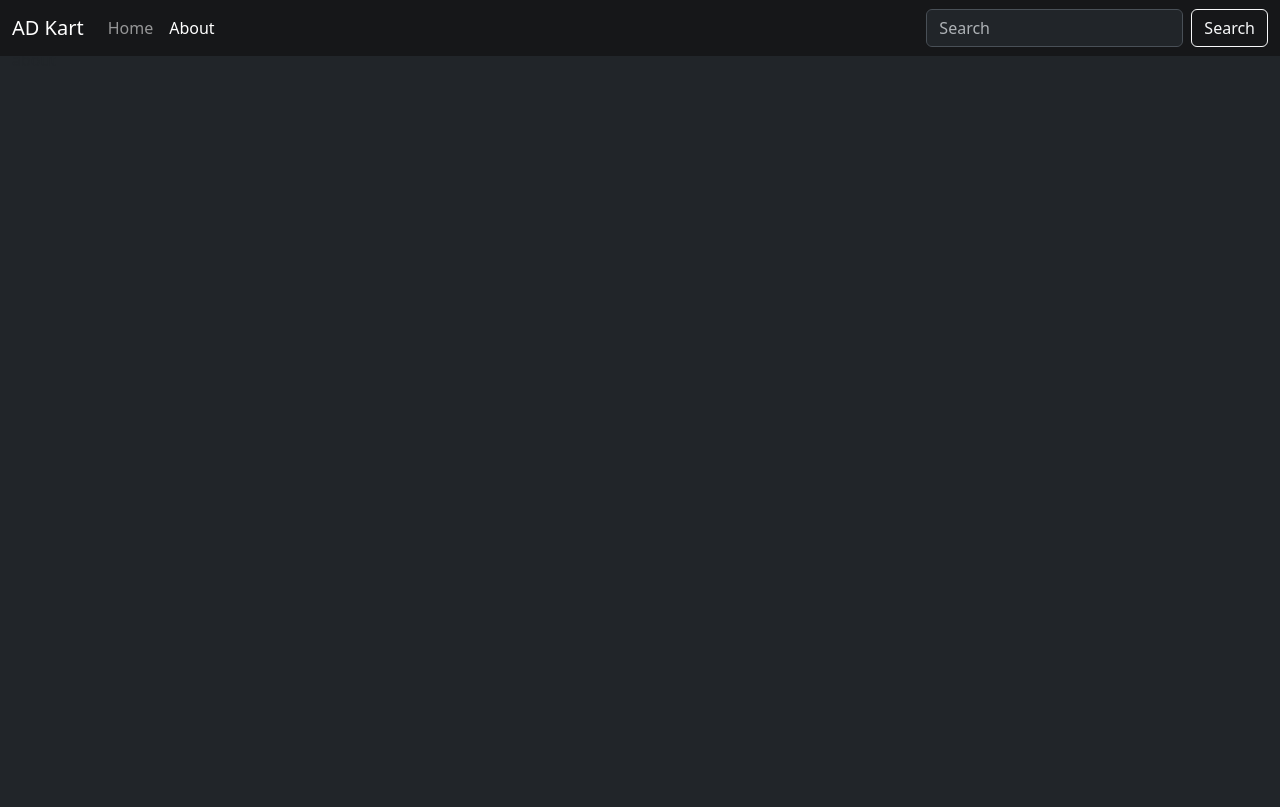
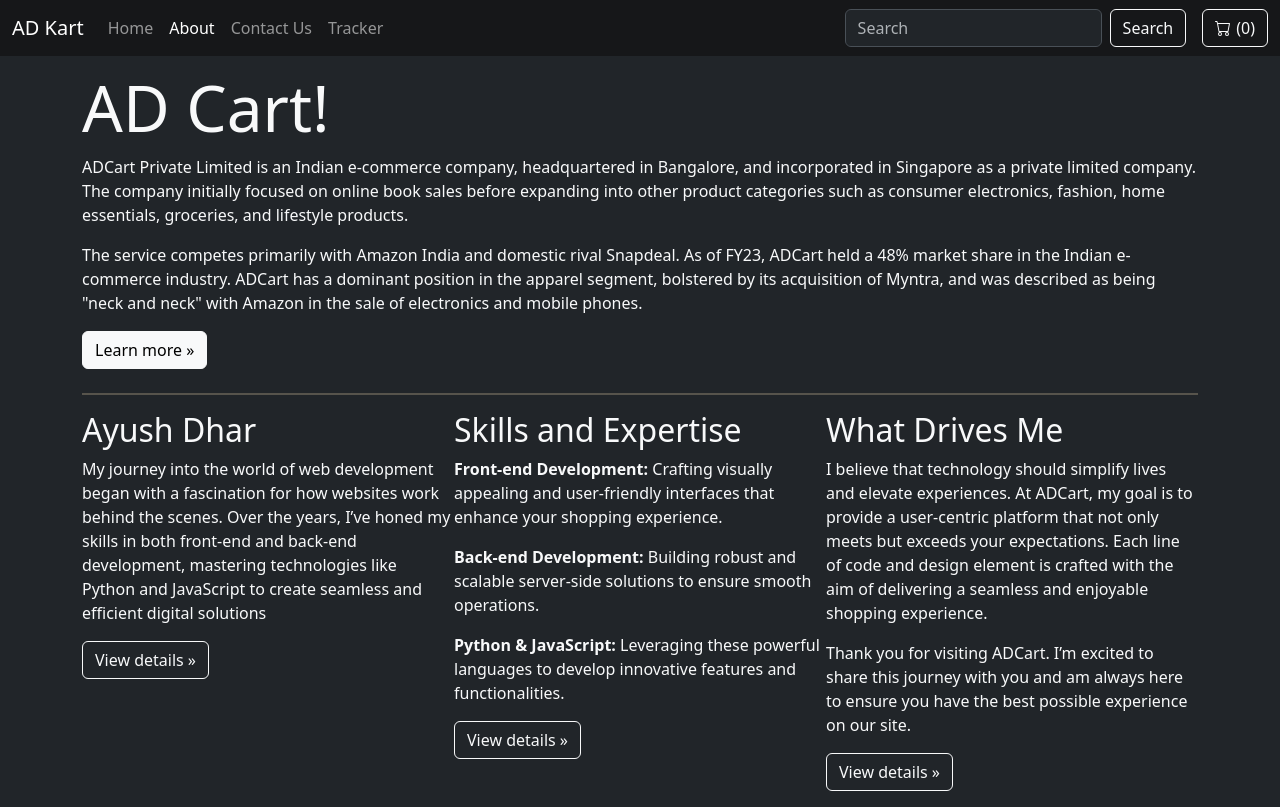
Before and after one commit to dharayush7/adKart, a Django app: page /shop/about/ in a window 1280 px wide. Before the commit the page ends 56 px from the top, so only its background shows below. Run offline with Django 5.2, Linux system fonts and the light colour scheme.

Commit message:
Product page added and about page done

```diff
--- /dev/null
+++ b/shop/static/css/popover.css
@@ -0,0 +1,10 @@
+.custom-popover {
+    --bs-popover-max-width: 700px;
+    --bs-popover-border-color: #424242;
+    --bs-popover-header-bg: #424242;
+    --bs-popover-header-color: #ffffff ;
+    --bs-popover-body-padding-x: 1rem;
+    --bs-popover-bg: #1f1f1f;
+    --bs-popover-body-color: white;
+    --bs-popover-body-padding-y: .5rem;
+}
--- a/shop/static/script/index.js
+++ b/shop/static/script/index.js
@@ -1,6 +1,4 @@
 const cartbtns = document.querySelectorAll(".cart");
-
-
 
 let cart = {};
 
@@ -27,6 +25,8 @@ cartbtns.forEach((cartbtn) => {
     }
 
     text.innerText = `In cart: ${cart[id]}`;
+    cartLink.innerText = `(${Object.keys(cart).length})`;
     localStorage.setItem("cart", JSON.stringify(cart));
+
   });
 });
--- /dev/null
+++ b/shop/static/script/script.js
@@ -0,0 +1,19 @@
+let cartLink = document.getElementById("cartLink");
+let pop = document.getElementById("pop")
+let body = document.querySelector('.popover-body')
+
+cart = localStorage.getItem('cart')
+
+if(cart){
+    jsonCart = JSON.parse(cart);
+    cartLink.innerHTML = `(${Object.keys(jsonCart).length})`
+}
+
+pop.setAttribute("data-bs-content", `<p>Hi</p>`);
+
+const popoverTriggerList = document.querySelectorAll(
+  '[data-bs-toggle="popover"]'
+);
+const popoverList = [...popoverTriggerList].map(
+  (popoverTriggerEl) => new bootstrap.Popover(popoverTriggerEl)
+);
--- a/shop/templates/shop/about.html
+++ b/shop/templates/shop/about.html
@@ -3,18 +3,110 @@
 {% block title %} about {% endblock %}
 
 
+{% block style %}
+<style>
+  .bd-placeholder-img {
+    font-size: 1.125rem;
+    text-anchor: middle;
+    -webkit-user-select: none;
+    -moz-user-select: none;
+    -ms-user-select: none;
+    user-select: none;
+  }
+
+  @media (min-width: 768px) {
+    .bd-placeholder-img-lg {
+      font-size: 3.5rem;
+    }
+  }
+</style>
+{% endblock %}
+
+
 {% block navLink %}
 <li class="nav-item">
-    <a class="nav-link" href="/shop">Home</a>
+  <a class="nav-link" href="/shop">Home</a>
 </li>
 <li class="nav-item">
-    <a class="nav-link active" aria-current="page" href="/shop/about">About</a>
+  <a class="nav-link active" aria-current="page" href="/shop/about">About</a>
+</li>
+<li class="nav-item">
+  <a class="nav-link" href="/shop/contact">Contact Us</a>
+</li>
+<li class="nav-item">
+  <a class="nav-link" href="/shop/track">Tracker</a>
 </li>
 {% endblock %}
 
 
 {% block body %}
-<div class="container-fluid mt-5">
-    about
+<div class="container-fluid" style="margin-top: 70px;">
+  <main role="main">
+
+    <!-- Main jumbotron for a primary marketing message or call to action -->
+    <div class="jumbotron mb-4">
+      <div class="container">
+        <h1 class="display-3 text-light">AD Cart!</h1>
+        <p class="text-light">ADCart Private Limited is an Indian e-commerce company, headquartered in Bangalore, and
+          incorporated in Singapore as a
+          private limited company. The company initially focused on online book sales before expanding into other
+          product
+          categories such as consumer electronics, fashion, home essentials, groceries, and lifestyle products. </p>
+
+        <p class="text-light">
+          The service competes primarily with Amazon India and domestic rival Snapdeal. As of FY23, ADCart held
+          a 48%
+          market share in the Indian e-commerce industry. ADCart has a dominant position in the apparel segment,
+          bolstered by
+          its acquisition of Myntra, and was described as being "neck and neck" with Amazon in the sale of electronics
+          and mobile
+          phones.</p>
+        <p class="text-light"><a class="btn btn-light" href="#" role="button">Learn more &raquo;</a></p>
+      </div>
+    </div>
+    <div class="container">
+      <hr style="color: wheat;" class="border-2">
+    </div>
+    <div class="container">
+      <!-- Example row of columns -->
+      <div class="d-flex">
+        <div class="col-md-4">
+          <h2 class="text-light">Ayush Dhar</h2>
+          <p class="text-light">My journey into the world of web development began with a fascination for how websites
+            work behind the scenes. Over the years, I’ve honed my skills in both front-end and back-end development,
+            mastering technologies like Python and JavaScript to create seamless and efficient digital solutions</p>
+          <p><a class="btn btn-outline-light" href="#" role="button">View details &raquo;</a></p>
+        </div>
+        <div class="col-md-4">
+          <h2 class="text-light">Skills and Expertise</h2>
+          <p class="text-light"><b>Front-end Development:</b> Crafting visually appealing and user-friendly interfaces
+            that
+            enhance your shopping experience.</p>
+          <p class="text-light"><b>Back-end Development:</b> Building robust and scalable server-side solutions to
+            ensure
+            smooth operations.</p>
+          <p class="text-light"><b>Python & JavaScript:</b> Leveraging these powerful languages to develop innovative
+            features and functionalities.</p>
+          <p class="text-light"><a class="btn btn-outline-light" href="#" role="button">View details &raquo;</a></p>
+        </div>
+        <div class="col-md-4">
+          <h2 class="text-light">What Drives Me</h2>
+          <p class="text-light">I believe that technology should simplify lives and elevate experiences. At ADCart, my
+            goal is to provide a user-centric
+            platform that not only meets but exceeds your expectations. Each line of code and design element is
+            crafted with the aim
+            of delivering a seamless and enjoyable shopping experience.</p>
+          <p class="text-light">Thank you for visiting ADCart. I’m excited to share this journey with you and am
+            always here to ensure you have the best
+            possible experience on our site.</p>
+          <p class="text-light"><a class="btn btn-outline-light" href="#" role="button">View details &raquo;</a></p>
+        </div>
+
+
+        <hr>
+
+      </div> <!-- /container -->
+
+  </main>
 </div>
 {% endblock %}
--- a/shop/templates/shop/basic.html
+++ b/shop/templates/shop/basic.html
@@ -1,17 +1,25 @@
 <html>
+
 <head>
+
+    {% load static %}
+
     <meta charset="utf-8">
     <meta name="viewport" content="width=device-width, initial-scale=1">
     <title>AD Kart | {% block title %} {% endblock %}</title>
     <link href="https://cdn.jsdelivr.net/npm/bootstrap@5.3.3/dist/css/bootstrap.min.css" rel="stylesheet"
         integrity="sha384-QWTKZyjpPEjISv5WaRU9OFeRpok6YctnYmDr5pNlyT2bRjXh0JMhjY6hW+ALEwIH" crossorigin="anonymous">
+    <link rel="stylesheet" href="{% static 'css/popover.css' %}">
+    {% block style %}{% endblock  %}
 </head>
+
 <body class="bg-dark">
     <nav class="navbar navbar-expand-lg fixed-top bg-secondary-subtle" data-bs-theme="dark">
         <div class="container-fluid">
             <a class="navbar-brand" href="/shop">AD Kart</a>
-        <button class="navbar-toggler" type="button" data-bs-toggle="collapse" data-bs-target="#navbarSupportedContent"
-                aria-controls="navbarSupportedContent" aria-expanded="false" aria-label="Toggle navigation">
+            <button class="navbar-toggler" type="button" data-bs-toggle="collapse"
+                data-bs-target="#navbarSupportedContent" aria-controls="navbarSupportedContent" aria-expanded="false"
+                aria-label="Toggle navigation">
                 <span class="navbar-toggler-icon"></span>
             </button>
             <div class="collapse navbar-collapse" id="navbarSupportedContent">
@@ -22,12 +30,24 @@
                     <input class="form-control me-2" type="search" placeholder="Search" aria-label="Search">
                     <button class="btn btn-outline-light" type="submit">Search</button>
                 </form>
+                <button type="button" class="btn btn-outline-light ms-3" data-bs-container="body"
+                    data-bs-toggle="popover" data-bs-placement="top" id="pop" data-bs-title="Cart" data-bs-html="true"
+                    data-bs-content="Bottom popover "
+                    data-bs-custom-class="custom-popover">
+                    <div class="d-flex justify-content-center align-items-center">
+                        <svg xmlns="http://www.w3.org/2000/svg" width="16" height="16" fill="currentColor"
+                            class="bi bi-cart" viewBox="0 0 16 16">
+                            <path
+                                d="M0 1.5A.5.5 0 0 1 .5 1H2a.5.5 0 0 1 .485.379L2.89 3H14.5a.5.5 0 0 1 .491.592l-1.5 8A.5.5 0 0 1 13 12H4a.5.5 0 0 1-.491-.408L2.01 3.607 1.61 2H.5a.5.5 0 0 1-.5-.5M3.102 4l1.313 7h8.17l1.313-7zM5 12a2 2 0 1 0 0 4 2 2 0 0 0 0-4m7 0a2 2 0 1 0 0 4 2 2 0 0 0 0-4m-7 1a1 1 0 1 1 0 2 1 1 0 0 1 0-2m7 0a1 1 0 1 1 0 2 1 1 0 0 1 0-2" />
+                        </svg>
+                        <span style="margin-left: 5px;" id="cartLink">(0)</span>
+                    </div>
+                </button>
             </div>
         </div>
     </nav>
 
     {% block body %} {% endblock %}
-
 
     <script src="https://cdn.jsdelivr.net/npm/@popperjs/core@2.11.8/dist/umd/popper.min.js"
         integrity="sha384-I7E8VVD/ismYTF4hNIPjVp/Zjvgyol6VFvRkX/vR+Vc4jQkC+hVqc2pM8ODewa9r"
@@ -40,6 +60,9 @@
         integrity="sha384-YvpcrYf0tY3lHB60NNkmXc5s9fDVZLESaAA55NDzOxhy9GkcIdslK1eN7N6jIeHz"
         crossorigin="anonymous"></script>
 
+    <script src="{% static 'script/script.js' %}"></script>
+
+
     {% block js %} {% endblock %}
 
 </body>
--- a/shop/urls.py
+++ b/shop/urls.py
@@ -5,10 +5,10 @@ from . import views
 urlpatterns = [
     path("", views.index, name="home"),
     path("about/", views.about, name="about"),
-    path("contact/", views.index, name="contact"),
-    path("track/", views.index, name="track"),
+    path("contact/", views.contact, name="contact"),
+    path("track/", views.tracker, name="track"),
     path("search/", views.index, name="search"),
-    path("product-view/", views.index, name="productView"),
+    path("product/<int:id>", views.product, name="productView"),
     path("checkout/", views.index, name="checkout"),
 
 ]
--- a/shop/views.py
+++ b/shop/views.py
@@ -26,3 +26,17 @@ def index(request):
 
 def about(request):
     return render(request, 'shop/about.html')
+
+
+def contact(request):
+    return render(request, 'shop/contact.html')
+
+
+def tracker(request):
+    return render(request, 'shop/tracker.html')
+
+
+def product(request, id):
+    print(id)
+    prd = Product.objects.filter(id=id)
+    return render(request, 'shop/product.html', {'prd': prd})
```
Also changed, not shown: shop/static/script/product.js (added, +26 -0 lines), shop/templates/shop/contact.html (added, +21 -0 lines), shop/templates/shop/index.html (+35 -59 lines), shop/templates/shop/product.html (added, +48 -0 lines), shop/templates/shop/search.html (added, +18 -0 lines), shop/templates/shop/tracker.html (added, +21 -0 lines), 1 other file. Lines whose indentation alone changed are shown as unchanged.
